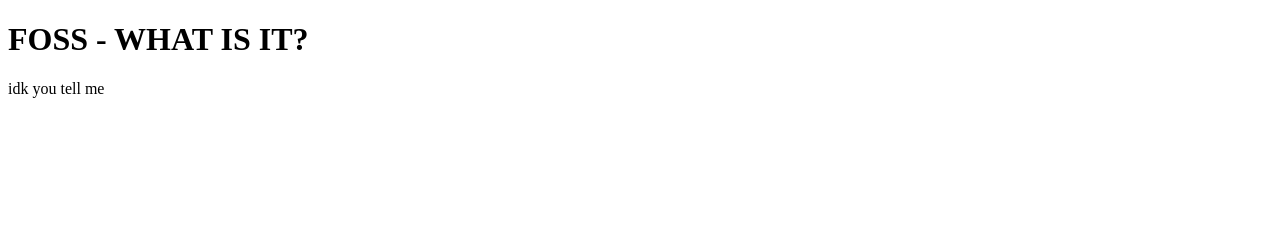
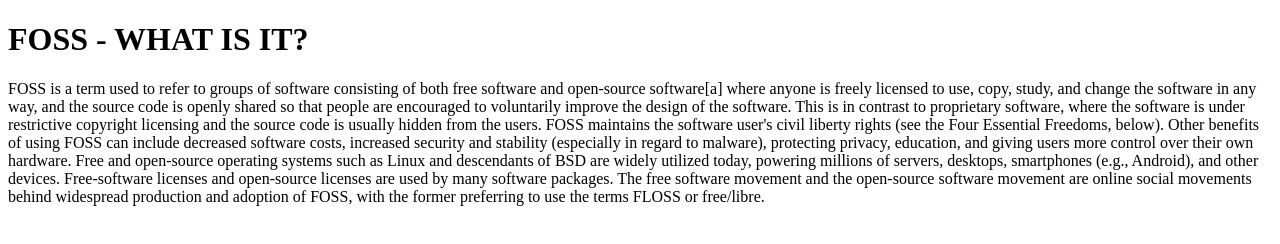
Before and after one commit to JackitudilinksG/R2331, a plain HTML site: page hello/index.html in a window 1280 px wide. Drawn offline with Linux system fonts and the light colour scheme.

Commit message:
file
heloo

```diff
--- a/hello/index.html
+++ b/hello/index.html
@@ -5,9 +5,13 @@
     <meta http-equiv="X-UA-Compatible" content="IE=edge">
     <meta name="viewport" content="width=device-width, initial-scale=1.0">
     <title>Document</title>
+    <link rel="stylesheet" href="fossstyle.css">
 </head>
 <body>
     <h1>FOSS - WHAT IS IT?</h1>
-    <p>idk you tell me</p>
+    <p>FOSS is a term used to refer to groups of software consisting of both free software and open-source software[a] where anyone is freely licensed to use, copy, study, and change the software in any way, and the source code is openly shared so that people are encouraged to voluntarily improve the design of the software. This is in contrast to proprietary software, where the software is under restrictive copyright licensing and the source code is usually hidden from the users.
+
+        FOSS maintains the software user's civil liberty rights (see the Four Essential Freedoms, below). Other benefits of using FOSS can include decreased software costs, increased security and stability (especially in regard to malware), protecting privacy, education, and giving users more control over their own hardware. Free and open-source operating systems such as Linux and descendants of BSD are widely utilized today, powering millions of servers, desktops, smartphones (e.g., Android), and other devices. Free-software licenses and open-source licenses are used by many software packages. The free software movement and the open-source software movement are online social movements behind widespread production and adoption of FOSS, with the former preferring to use the terms FLOSS or free/libre.
+        </p>
 </body>
 </html>
```
